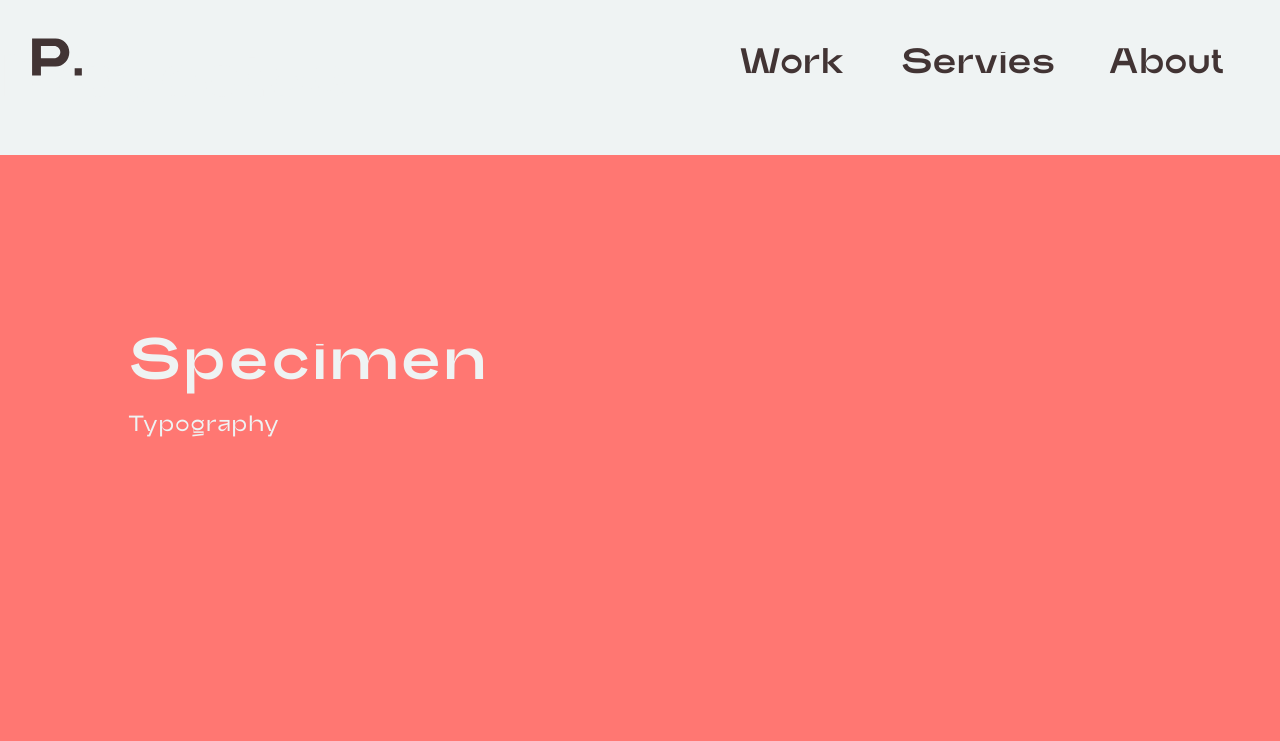
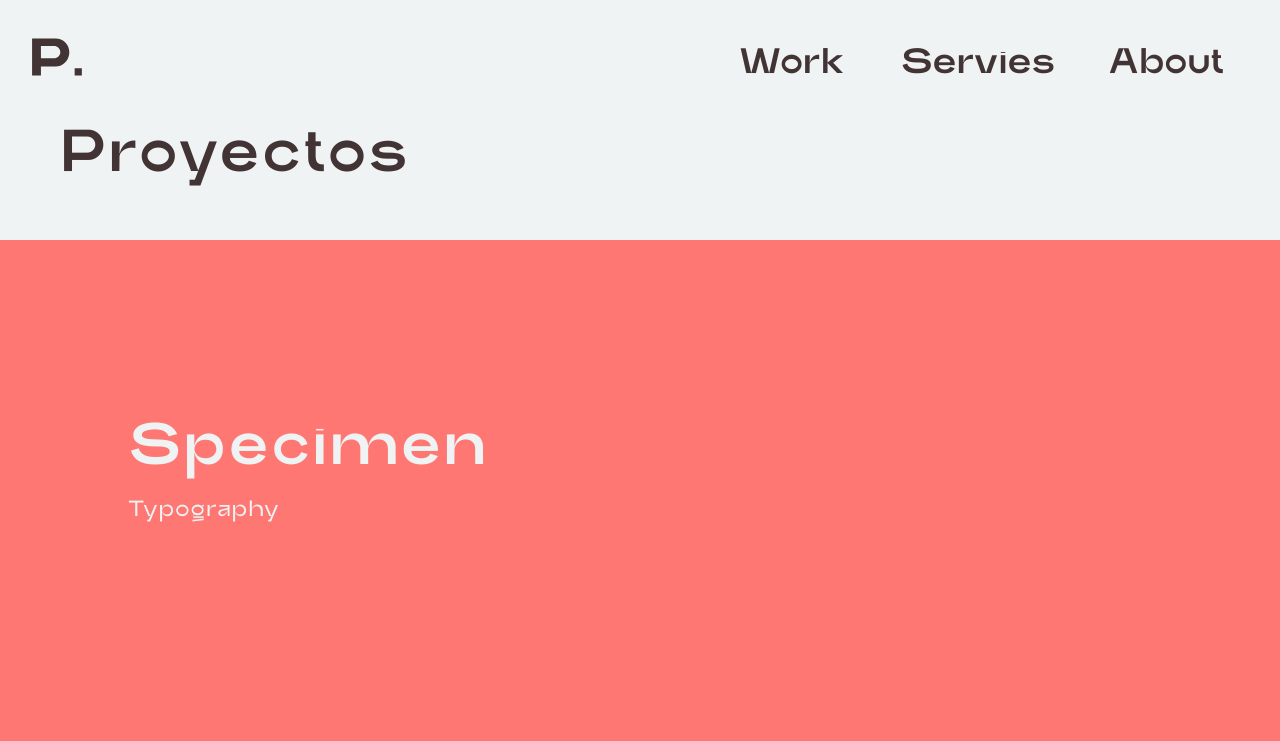
Before and after one commit to paulabatlle/old_paulabatlle.github.io, a plain HTML site: page work/trabajos.html in a window 1280 px wide. Shown: the top 741 px of the page. Drawn offline with Linux system fonts and the light colour scheme; files whose address does not match are found by name.

Commit message:
Cambios textos paginas

```diff
--- a/css/style.css
+++ b/css/style.css
@@ -82,13 +82,15 @@ h2 {
 
 
 h3{
-	color: #423434;
-	font-family: "Trash Bold";
+	font-family: "Trash Medium";
 	font-style: normal;
-	font-weight: bold;
-	font-size: 36px;
-	line-height: 36px;
-	letter-spacing: -0.005em;}
+	color:#423434;
+	font-weight: 500;
+	font-size: 60px;
+	line-height: 60px;
+	letter-spacing: 0.035em;
+	margin-top:  2em;
+	margin-left: 1em;}
 
 h4{
 	font-weight: 200;
--- a/work/trabajos.html
+++ b/work/trabajos.html
@@ -43,7 +43,7 @@
     </header>
 
 
-<h2> Proyectos </h2>
+   <h3>Proyectos </h3>
  <main class="bg-primary">
 
     <!--FOTOS PROYECTO-->
```
Also changed, not shown: servicios/servicios.html (+3 -3 lines).
